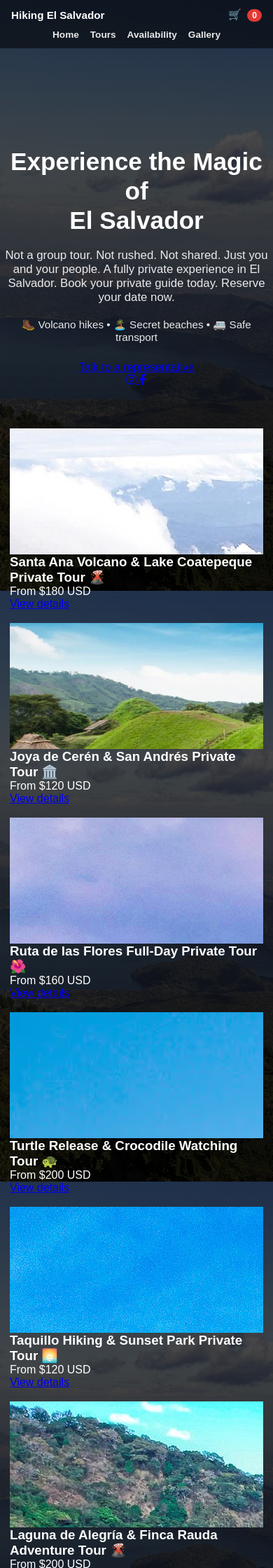
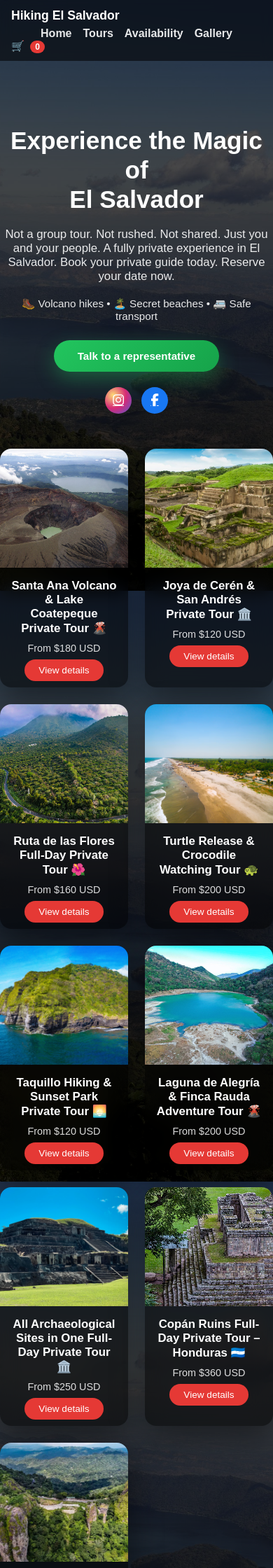
Before and after one commit to Moncada7794/listo-GitHub, a Flask app: page / in a window 390 px wide. Shown: the top 2240 px of the page at 70% size. Run offline with Flask 3, Linux system fonts and the light colour scheme; some libraries are stand-ins or nearby versions.

Commit message:
mobile fix

```diff
--- a/static/css/style.css
+++ b/static/css/style.css
@@ -24,7 +24,7 @@
     min-height:100vh;
 
     /* compensación header */
-    padding-top:max(70px, env(safe-area-inset-top));
+    padding-top:70px;
 }
 
 /* ================= HEADER ================= */
@@ -32,6 +32,7 @@
 .main-header{
     position:fixed;
     top:0;
+    left:0;
     width:100%;
     height:70px;
 
@@ -72,7 +73,7 @@
     opacity:1;
 }
 
-/* ================= CART ================= */
+/* CART */
 
 .cart-icon{
     position:relative;
@@ -98,7 +99,7 @@
 
 .hero{
     position:relative;
-    padding-top:140px;
+    padding-top:120px;
     padding-bottom:60px;
 
     display:flex;
@@ -137,42 +138,181 @@
     margin-bottom:26px;
 }
 
+/* ================= BOTÓN WHATSAPP ================= */
+
+.hero-actions{
+    display:flex;
+    flex-direction:column;
+    align-items:center;
+    gap:16px;
+}
+
+.btn-whatsapp{
+    display:inline-block;
+    padding:14px 34px;
+    border-radius:999px;
+    font-weight:700;
+    font-size:.95rem;
+    color:white;
+    text-decoration:none;
+
+    background:linear-gradient(135deg,#22c55e,#16a34a);
+    box-shadow:0 10px 28px rgba(34,197,94,.35);
+
+    transition:.25s;
+}
+
+.btn-whatsapp:hover{
+    transform:translateY(-2px);
+    box-shadow:0 14px 36px rgba(34,197,94,.45);
+}
+
+/* ================= REDES ================= */
+
+.hero-social{
+    display:flex;
+    justify-content:center;
+    gap:14px;
+    margin-top:6px;
+}
+
+.social{
+    width:38px;
+    height:38px;
+    border-radius:50%;
+
+    display:flex;
+    align-items:center;
+    justify-content:center;
+
+    font-size:18px;
+    color:white;
+
+    transition:.25s;
+}
+
+.social-ig{
+    background:radial-gradient(circle at 30% 30%, #feda75, #d62976, #4f5bd5);
+}
+
+.social-fb{
+    background:#1877f2;
+}
+
+.social:hover{
+    transform:translateY(-2px);
+    box-shadow:0 6px 18px rgba(0,0,0,.35);
+}
+
+/* ================= HOME TOURS ================= */
+
+.home-tours-section{
+    margin-top:10px;
+    padding-bottom:80px;
+    display:flex;
+    justify-content:center;
+}
+
+.home-tours-grid{
+    display:grid;
+    grid-template-columns:repeat(3,1fr);
+    gap:24px;
+    max-width:900px;
+    width:100%;
+    margin:0 auto;
+}
+
+.home-tour-card{
+    background:rgba(0,0,0,0.55);
+    backdrop-filter:blur(14px);
+    border-radius:16px;
+    overflow:hidden;
+    box-shadow:0 18px 48px rgba(0,0,0,.45);
+    transition:.25s;
+}
+
+.home-tour-card:hover{
+    transform:translateY(-8px);
+    box-shadow:0 25px 60px rgba(0,0,0,.6);
+}
+
+.tour-image{
+    height:170px;
+    background-size:cover;
+    background-position:center;
+}
+
+.tour-content{
+    padding:16px;
+    text-align:center;
+}
+
+.tour-name{
+    font-size:1.05rem;
+    font-weight:700;
+    margin-bottom:10px;
+}
+
+.tour-description{
+    font-size:.9rem;
+    opacity:.85;
+    margin-bottom:14px;
+}
+
+.tour-btn{
+    padding:8px 20px;
+    background:#e53935;
+    color:white;
+    border-radius:999px;
+    text-decoration:none;
+    font-size:.85rem;
+    transition:.2s;
+}
+
+.tour-btn:hover{
+    background:#c62828;
+}
+
+/* ================= TOUR DETAIL ================= */
+
+.tour-layout{
+    max-width:1200px;
+    margin:60px auto;
+    padding:0 20px;
+    display:grid;
+    grid-template-columns:2fr 1fr;
+    gap:40px;
+}
+
+.booking-box{
+    position:sticky;
+    top:120px;
+}
+
 /* ================= RESPONSIVE ================= */
 
 @media(max-width:768px){
 
-    /* HEADER MOBILE PRO */
     .main-header{
+        height:auto;
+        padding:12px 16px;
         flex-wrap:wrap;
-        height:auto;
-        padding:10px 12px;
-        gap:6px;
-    }
-
-    .header-left{
-        order:1;
-        font-size:.95rem;
-    }
-
-    .cart-icon{
-        order:2;
-        font-size:.9rem;
+        justify-content:space-between;
     }
 
     .main-nav{
-        order:3;
         width:100%;
         justify-content:center;
         gap:16px;
+        margin-top:6px;
         flex-wrap:wrap;
-        margin-top:6px;
     }
 
-    .main-nav a{
-        font-size:.85rem;
+    .hero{
+        padding-top:110px;
+        padding-bottom:40px;
     }
 
-    /* HERO MOBILE */
     .hero-content h1{
         font-size:2.2rem;
         line-height:1.2;
@@ -190,69 +330,3 @@
         height:50vh;
     }
 }
-
-/* ===== FIX GRID HOME MOBILE ===== */
-
-@media (max-width: 768px){
-
-    .home-tours-section{
-        padding: 0 14px 60px;
-    }
-
-    .home-tours-grid{
-        display:grid;
-        grid-template-columns:1fr; /* ← 1 card por fila en móvil */
-        gap:18px;
-        max-width:500px;
-    }
-
-    .home-tour-card{
-        width:100%;
-    }
-
-    .tour-image{
-        height:180px;
-    }
-}
-/* ================= MOBILE HEADER FIX ================= */
-
-@media (max-width: 768px){
-
-    .main-header{
-        height:auto;
-        padding:12px 16px;
-        flex-wrap:wrap;
-        justify-content:space-between;
-    }
-
-    .header-left{
-        position:static;
-        font-size:.95rem;
-    }
-
-    .main-nav{
-        width:100%;
-        justify-content:center;
-        gap:16px;
-        margin-top:6px;
-        flex-wrap:wrap;
-    }
-
-    .main-nav a{
-        font-size:.85rem;
-    }
-
-    .cart-icon{
-        position:static;
-        font-size:.9rem;
-    }
-}
-
-/* ===== HERO MOBILE TUNING ===== */
-
-@media (max-width: 768px){
-    .hero-content h1{
-        font-size:2.2rem;
-        line-height:1.2;
-    }
-}
```
